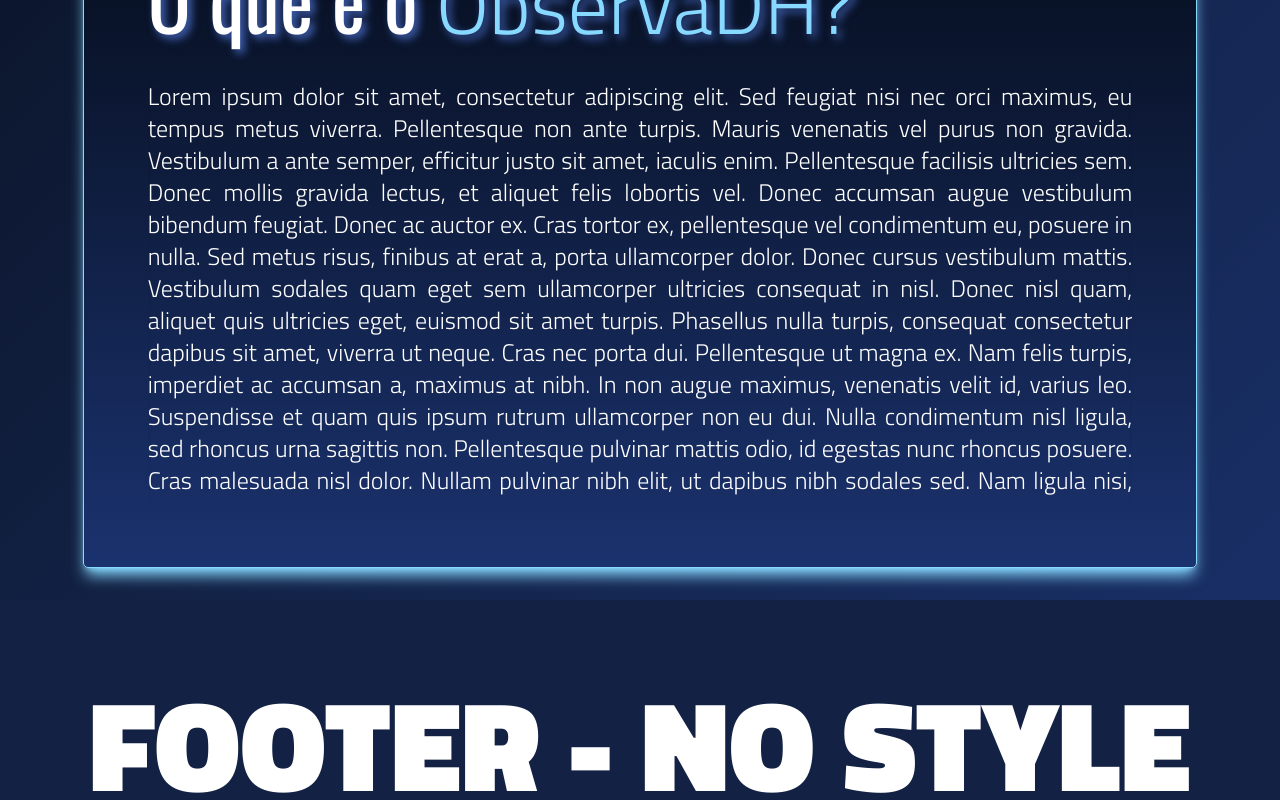
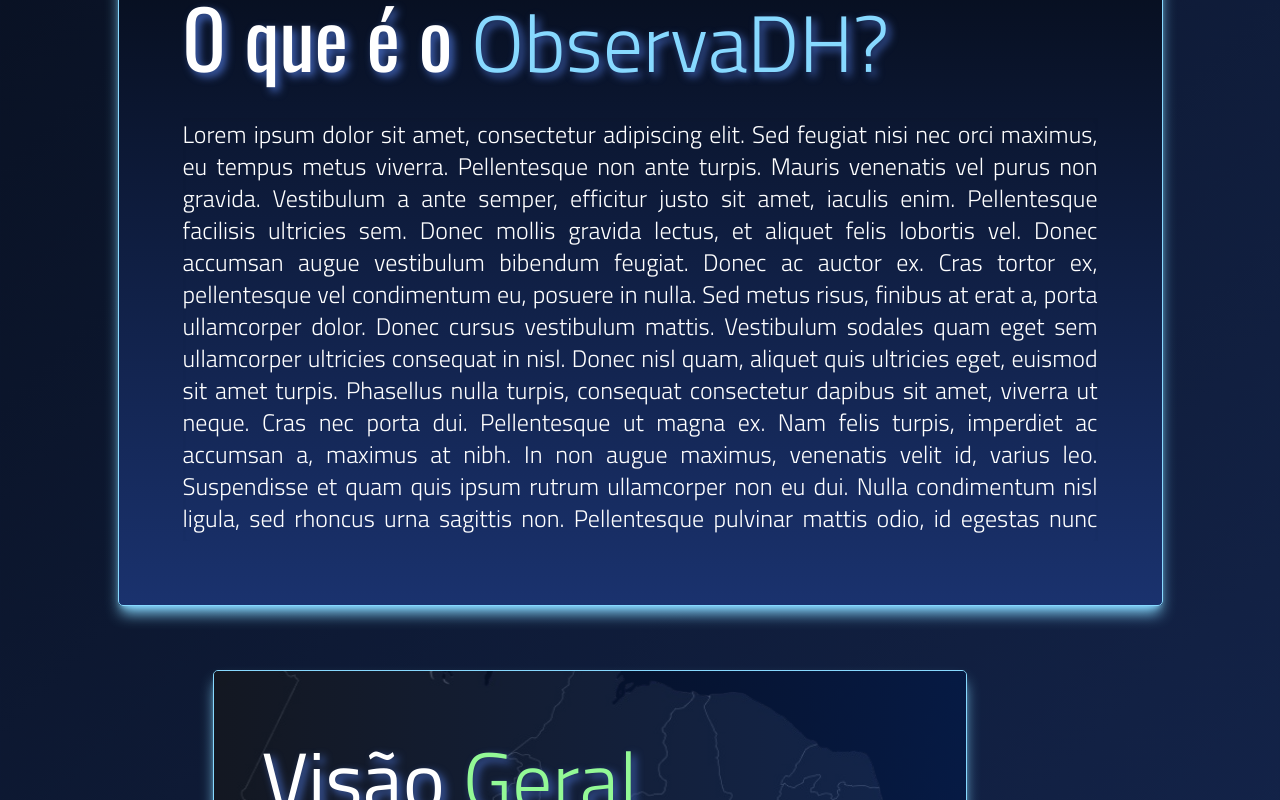
Before and after one commit to RitadeCassiabl/ObservaDH, a Next.js app: page / in a window 1280 px wide. Shown: the part 703-1503 px from the top of the page. Built offline with nearby package versions, Linux system fonts and the light colour scheme.

Commit message:
implementação dos cards

```diff
--- a/src/app/page.tsx
+++ b/src/app/page.tsx
@@ -1,4 +1,5 @@
 import CardApresentacao from "./ui/cards/CardApresentacao";
+import CardRedirecionamento from "./ui/cards/CardRedirecionamento";
 
 const text = `Lorem ipsum dolor sit amet, consectetur adipiscing elit. Sed feugiat
             nisi nec orci maximus, eu tempus metus viverra. Pellentesque non
@@ -70,9 +71,10 @@
     cor: "text-[#F693F9]"
   }
 ];
+
 const page: React.FC = () => {
   return (
-    <div className="flex h-full w-full flex-col p-8">
+    <div className="flex h-full w-full flex-col gap-16 p-[4.375rem] items-center">
       <article className="w-full h-auto flex justify-center">
         <CardApresentacao>
           <p>
@@ -80,6 +82,24 @@
           </p>
         </CardApresentacao>
       </article>
+      <article className="w-9/12 h-auto flex flex-col gap-16">
+        {cards.map((card, index) =>
+          <div
+            key={index}
+            className={`w-full flex ${index % 2 === 0
+              ? "justify-start"
+              : "justify-end"}`}
+          >
+            <CardRedirecionamento
+              cor={card.cor}
+              rota={card.rota}
+              texto={card.texto}
+              titulo={card.titulo}
+              subtitulo={card.subtitulo}
+            />
+          </div>
+        )}
+      </article>
     </div>
   );
 };
```
